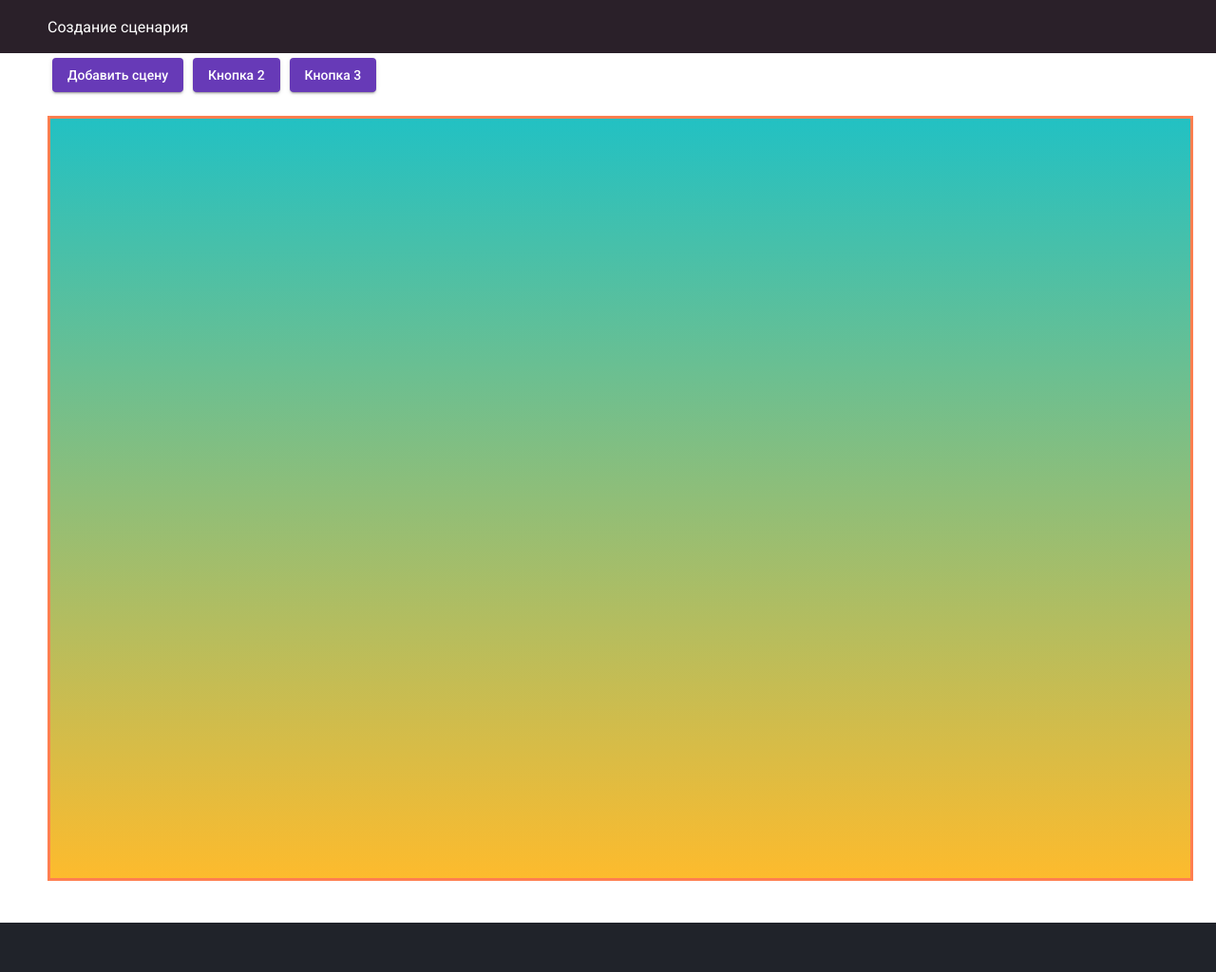
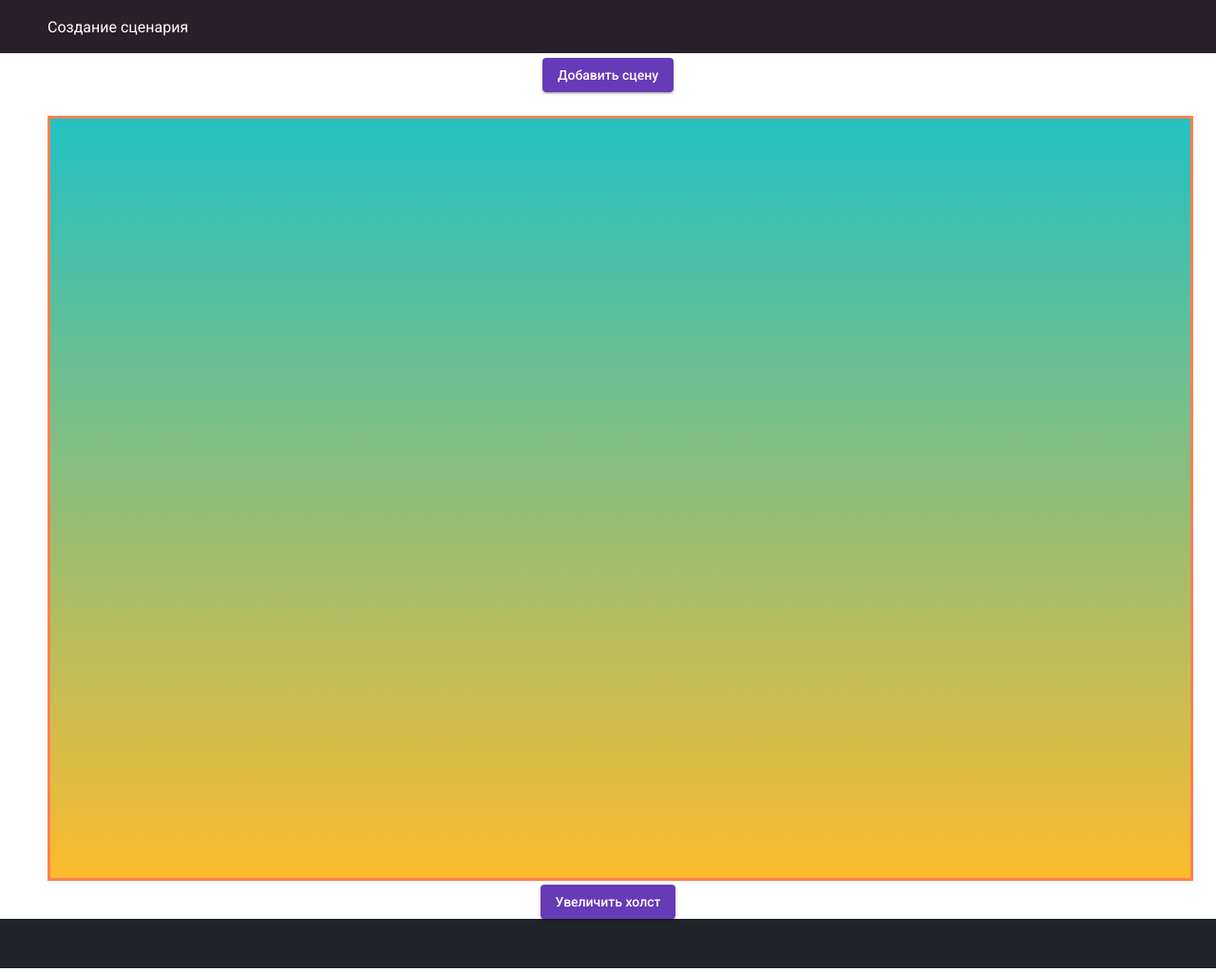
Before and after one commit to Alexandr32/SceneConstructor, an Angular app in the folder scene-constructor/: page / in a window 1280 px wide. Shown: the whole page at 95% size. Built offline with nearby package versions, Linux system fonts and the light colour scheme.

Commit message:
Увеличение холста

```diff
--- a/scene-constructor/src/app/editor/editor.component.html
+++ b/scene-constructor/src/app/editor/editor.component.html
@@ -1,17 +1,12 @@
 <div class="editor">
-  <div class="editor__control-panel">
-    <div class="btn-control">
-      <button mat-raised-button color="primary" (click)="addNewScene()">Добавить сцену</button>
-    </div>
-    <div class="btn-control">
-      <button mat-raised-button color="primary">Кнопка 2</button>
-    </div>
-    <div class="btn-control">
-      <button mat-raised-button color="primary">Кнопка 3</button>
-    </div>
-  </div>
 
   <div #working class="editor__working-space">
+
+    <div class="editor__control-panel">
+      <div class="editor__control-panel__btn-control">
+        <button mat-raised-button color="primary" (click)="addNewScene()">Добавить сцену</button>
+      </div>
+    </div>
 
     <app-scene *ngFor="let scene of scenes"
                [changeSelectModeEvent$]="changeSelectModeEvent$"
@@ -29,4 +24,8 @@
             (click)="onClickWorkingSpace()"></canvas>
 
   </div>
+
+  <div class="editor__btn-control-bottom">
+    <button mat-raised-button color="primary" (click)="increaseWorkingSpace()">Увеличить холст</button>
+  </div>
 </div>
--- a/scene-constructor/src/app/editor/editor.component.ts
+++ b/scene-constructor/src/app/editor/editor.component.ts
@@ -12,6 +12,9 @@ import {EditSceneDialogComponent} from '../edit-scene-dialog/edit-scene-dialog.c
 export class EditorComponent implements OnInit, AfterViewInit {
 
   scenes: Scene[] = [];
+
+  @ViewChild('working', {static: true})
+  working: ElementRef<HTMLDivElement>;
 
   @ViewChild('canvas', {static: true})
   canvas: ElementRef<HTMLCanvasElement>;
@@ -241,5 +244,11 @@ export class EditorComponent implements OnInit, AfterViewInit {
     this.changeSelectModeEvent$.next(false)
   }
 
+  increaseWorkingSpace() {
+    this.canvas.nativeElement.height += 500
+
+
+    //this.working.nativeElement.style.height += '500px'
+  }
 
 }
--- a/scene-constructor/src/styles.scss
+++ b/scene-constructor/src/styles.scss
@@ -85,11 +85,17 @@ body { margin: 0; font-family: Roboto, "Helvetica Neue", sans-serif; }
 
 .editor__control-panel {
   display: flex;
+  justify-content: center;
 }
 
-.btn-control {
+.editor__control-panel__btn-control {
   height: 56px;
   margin: 5px;
+}
+
+.editor__btn-control-bottom {
+  display: flex;
+  justify-content: center;
 }
 
 .mat-button-base {
@@ -105,8 +111,9 @@ body { margin: 0; font-family: Roboto, "Helvetica Neue", sans-serif; }
 
 .editor__working-space {
   position: relative;
-  height: 850px;
+  //height: 850px;
   display: block;
+  justify-content: center;
 }
 
 .editor__working-space__canvas {
```
